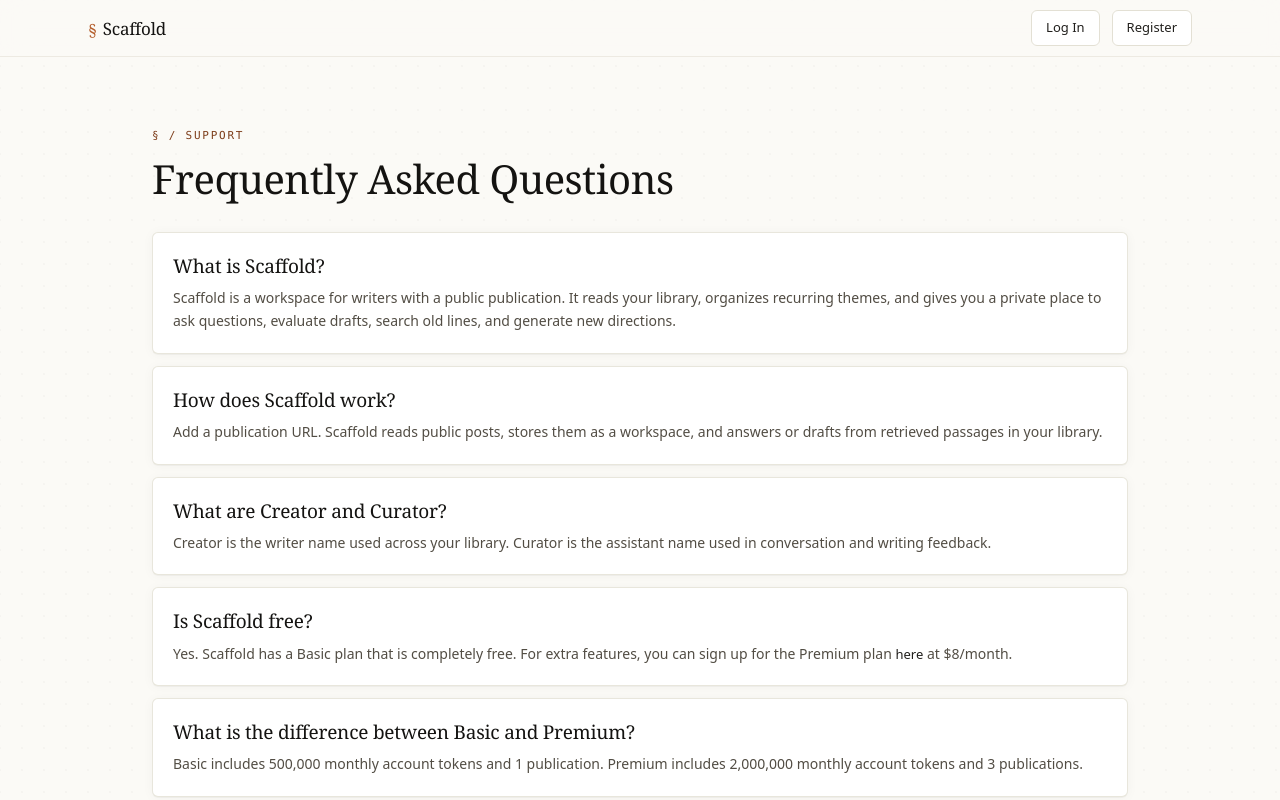
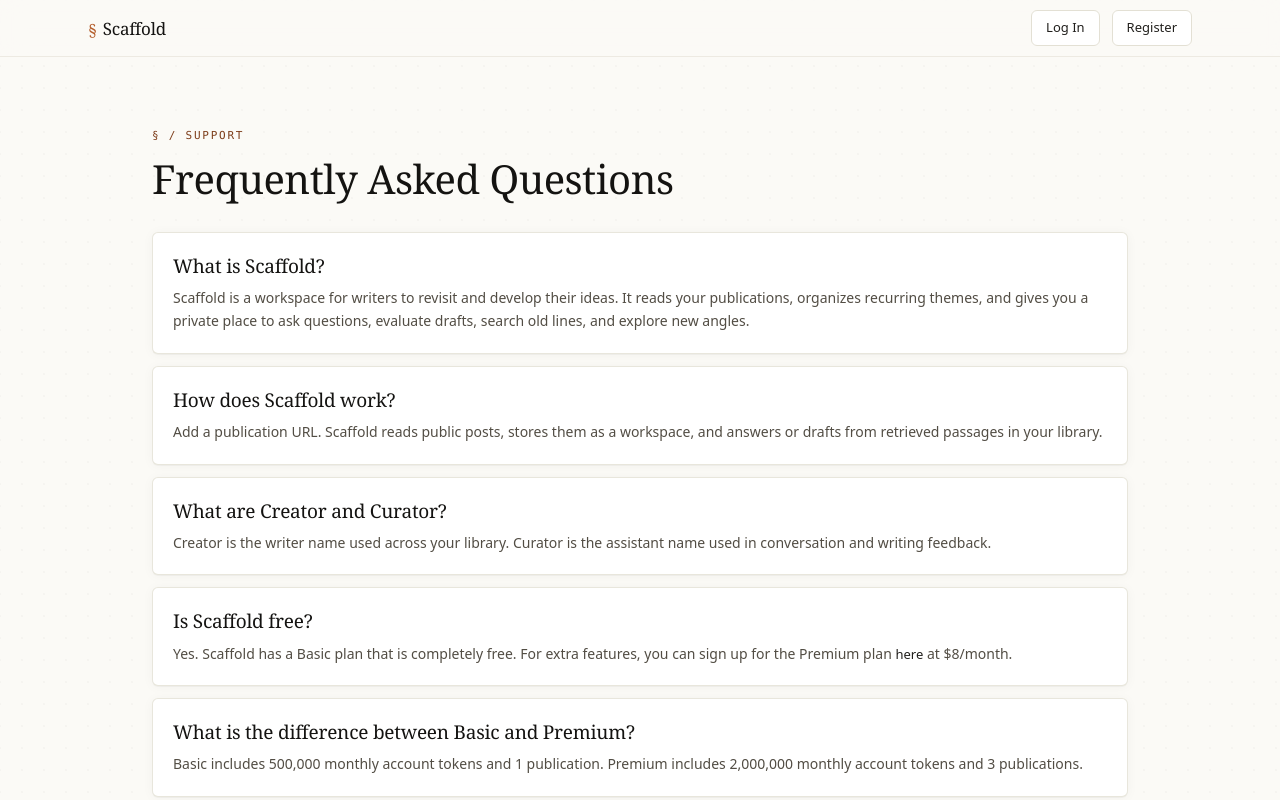
Before and after one commit to aviralagarwal1/scaffold, a Next.js app: page /support in a window 1280 px wide. Shown: the top 800 px of the page. Built offline with nearby package versions, Linux system fonts and the light colour scheme; no server answers.

Commit message:
Refine wording in FAQ description

```diff
--- a/app/support/page.tsx
+++ b/app/support/page.tsx
@@ -56,7 +56,7 @@ function buildQuestions(
     {
       question: "What is Scaffold?",
       answer:
-        "Scaffold is a workspace for writers with a public publication. It reads your library, organizes recurring themes, and gives you a private place to ask questions, evaluate drafts, search old lines, and generate new directions.",
+        "Scaffold is a workspace for writers to revisit and develop their ideas. It reads your publications, organizes recurring themes, and gives you a private place to ask questions, evaluate drafts, search old lines, and explore new angles.",
     },
     {
       question: "How does Scaffold work?",
```
